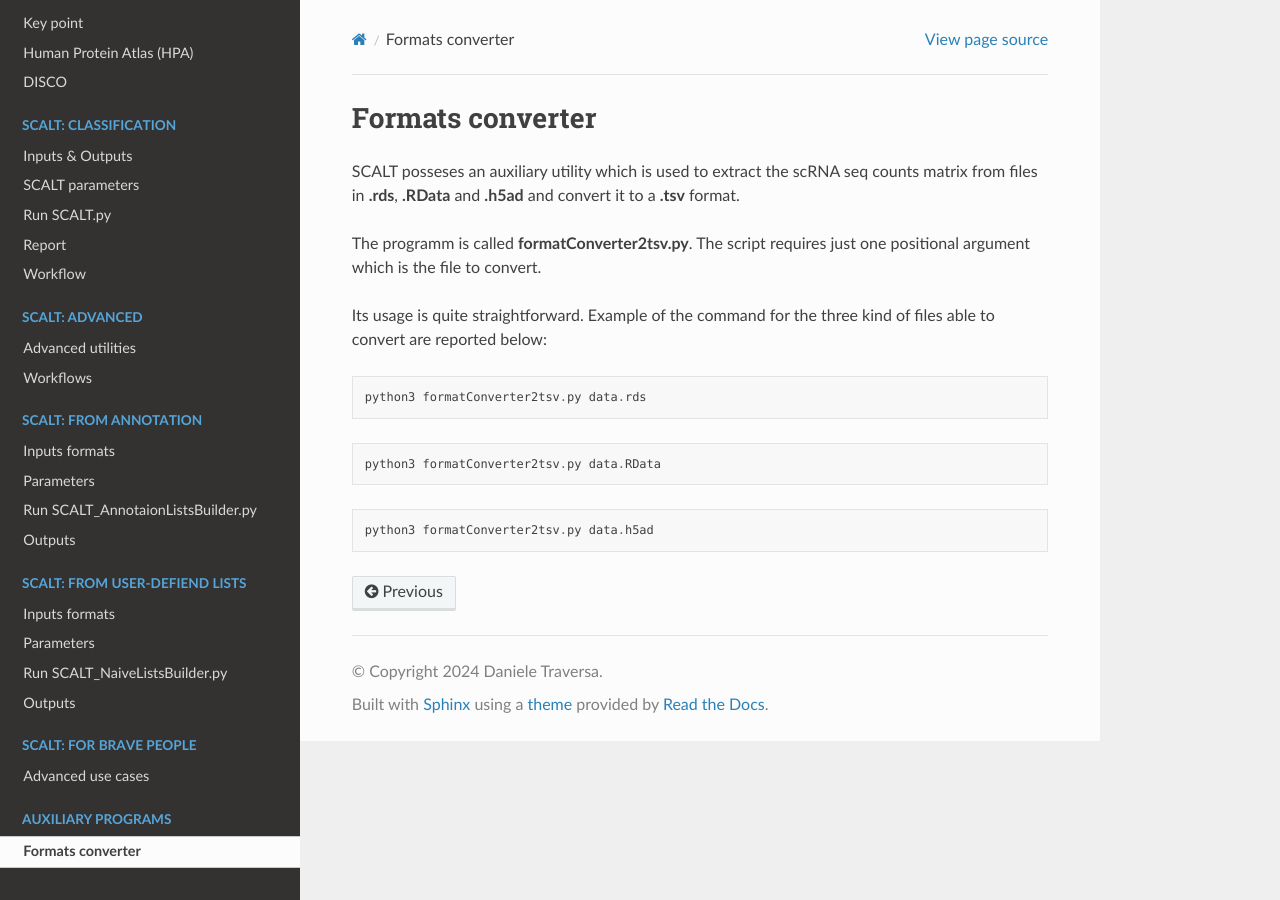
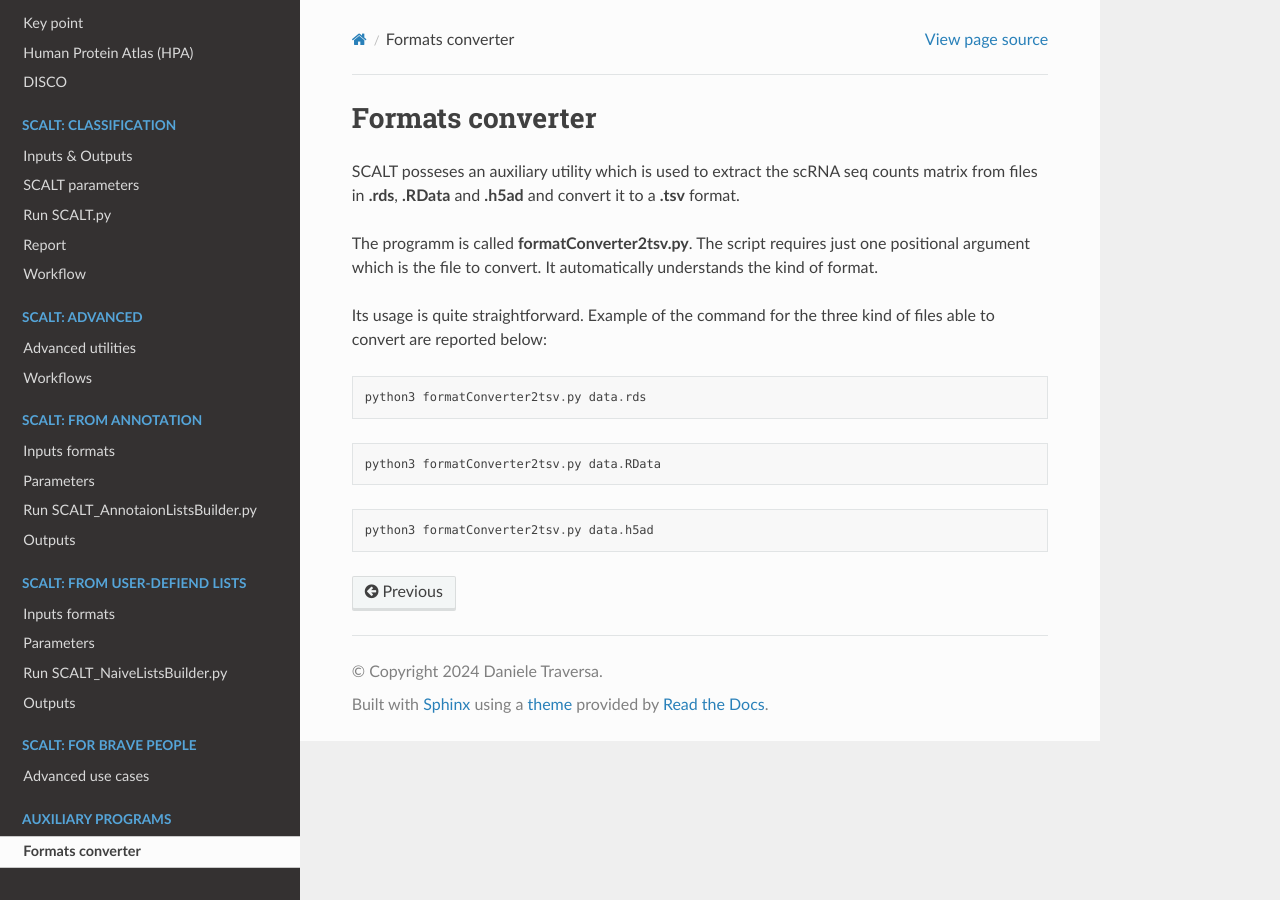
Before and after one commit to danitrave/CapitalCitiesGame, a Sphinx documentation site: the page built from docs/source/auxiliary.rst, in a window 1280 px wide. Built offline with Sphinx 7.4.7 and the Read the Docs theme 2.0.0, drawn with Linux system fonts in a browser that asks for light colours.

Commit message:
Update auxiliary.rst

```diff
--- a/docs/source/auxiliary.rst
+++ b/docs/source/auxiliary.rst
@@ -3,7 +3,7 @@ Formats converter
 
 SCALT posseses an auxiliary utility which is used to extract the scRNA seq counts matrix from files in **.rds**, **.RData** and **.h5ad** and convert it to a **.tsv** format.
 
-The programm is called **formatConverter2tsv.py**. The script requires just one positional argument which is the file to convert.
+The programm is called **formatConverter2tsv.py**. The script requires just one positional argument which is the file to convert. It automatically understands the kind of format.
 
 Its usage is quite straightforward. Example of the command for the three kind of files able to convert are reported below:
 
```
